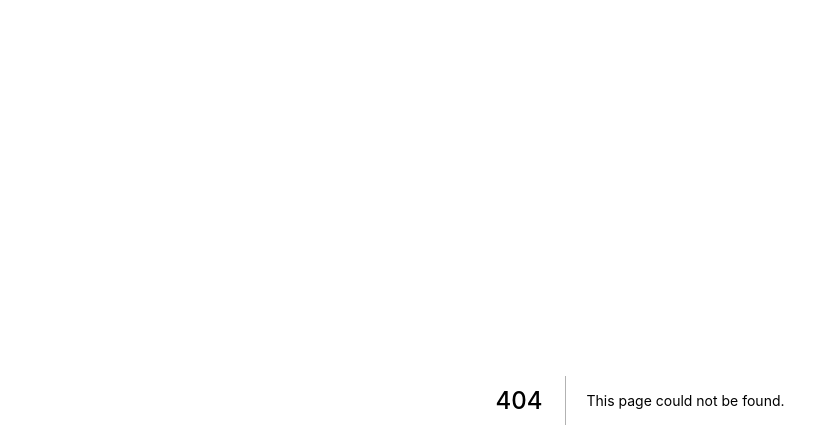
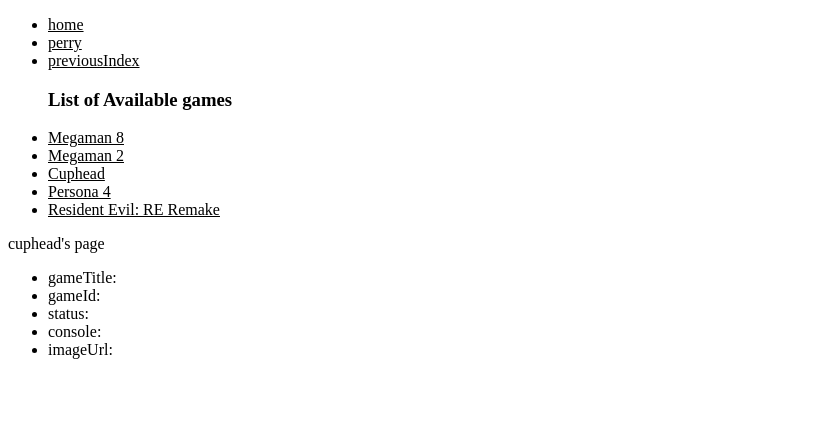
Before and after one commit to PerryM123/nextJsProject, a Next.js app: page /games/cuphead in a window 1280 px wide. Before the commit this address had no page. Shown: the top 448 px of the page, without its empty margins (0-839 px from the left). Built offline with nearby package versions, Linux system fonts and the light colour scheme.

Commit message:
inital files

```diff
--- /dev/null
+++ b/components/Header.tsx
@@ -0,0 +1,88 @@
+// components
+import Link from "next/link"
+// style
+// QUESTION: .modules.scssじゃないとダメ？
+import styles from '../styles/header.module.scss';
+
+export default function Header() {
+  // TODO: Interfaceフォルダーディレクトリを作るべき？？？
+  interface GameItem {
+    gameTitle: string;
+    gameId: string;
+    status: string;
+    console: string;
+    imageUrl: string;
+  }
+
+  const fakeJson: GameItem[] = [
+    {
+      gameTitle: 'Megaman 8',
+      gameId: 'megaman8',
+      status: 'played',
+      console: 'playstation',
+      imageUrl: '/images/playstation/games/megaman8.png'
+    },
+    {
+      gameTitle: 'Megaman 2',
+      gameId: 'megaman2',
+      status: 'completed',
+      console: 'Nintendo',
+      imageUrl: '/images/playstation/games/megaman2.png'
+    },
+    {
+      gameTitle: 'Cuphead',
+      gameId: 'cuphead',
+      status: 'Playing Now',
+      console: 'Playstation 4',
+      imageUrl: '/images/playstation/games/cuphead.png'
+    },
+    {
+      gameTitle: 'Persona 4',
+      gameId: 'persona4',
+      status: 'backlog',
+      console: 'Playstation 2',
+      imageUrl: '/images/playstation-2/games/persona4.png'
+    },
+    {
+      gameTitle: 'Resident Evil: RE Remake',
+      gameId: 'resident-evil-remake',
+      status: 'playing now',
+      console: 'Playstation 4',
+      imageUrl: '/images/playstation-4/games/resident-evil-re-remake.png'
+    },
+  ];
+
+  return (
+    <ul>
+      <li>
+        <Link href="/">
+          <a className={styles.headerLink}>home</a>
+        </Link>
+      </li>
+      <li>
+        <Link href="/perry">
+          <a className={styles.headerLink}>perry</a>
+        </Link>
+      </li>
+      <li>
+        <Link href="/previousIndex">
+          <a className={styles.headerLink}>previousIndex</a>
+        </Link>
+      </li>
+
+      <h3>List of Available games</h3>
+      {fakeJson.map((game, index) => {
+        return (
+          <li key={index}>
+            <Link
+              as={`/games/${game.gameId}`}
+              href="/games/[games]/"
+            >
+              <a className={styles.headerLink}>{game.gameTitle}</a>
+            </Link>
+          </li>
+        );
+      })}
+    </ul>
+  )
+}
--- a/pages/_app.tsx
+++ b/pages/_app.tsx
@@ -1,4 +1,4 @@
-import '../styles/globals.css'
+import '../styles/globals.scss'
 import type { AppProps } from 'next/app'
 
 function MyApp({ Component, pageProps }: AppProps) {
--- /dev/null
+++ b/pages/games/[games]/index.tsx
@@ -0,0 +1,22 @@
+import { useRouter } from "next/router";
+import Header from "../../../components/Header";
+
+// QUESTION: indexのままでいい？コンポーネント名が被らない？
+export default function Index() {
+  const router = useRouter();
+  console.log('router.query: ', router.query.games );
+
+  return (
+    <>
+      <Header />
+      <p>{router.query.games}'s page</p>
+      <ul>
+        <li>gameTitle: {router.query.gameTitle}</li>
+        <li>gameId: {router.query.gameId}</li>
+        <li>status: {router.query.status}</li>
+        <li>console: {router.query.console}</li>
+        <li>imageUrl: {router.query.imageUrl}</li>
+      </ul>
+    </>
+  )
+}
--- a/styles/globals.css
+++ /dev/null
@@ -1,16 +0,0 @@
-html,
-body {
-  padding: 0;
-  margin: 0;
-  font-family: -apple-system, BlinkMacSystemFont, Segoe UI, Roboto, Oxygen,
-    Ubuntu, Cantarell, Fira Sans, Droid Sans, Helvetica Neue, sans-serif;
-}
-
-a {
-  color: inherit;
-  text-decoration: none;
-}
-
-* {
-  box-sizing: border-box;
-}
--- /dev/null
+++ b/styles/globals.scss
@@ -0,0 +1,19 @@
+// TODO: breakpointを反映
+
+$sm: 576px;
+$md: 768px;
+$lg: 992px;
+$xl: 1200px;
+
+$breakpoints: (
+  'sm': 'screen and (max-width: #{$sm})',
+  'md': 'screen and (max-width: #{$md})',
+  'lg': 'screen and (max-width: #{$lg})',
+  'xl': 'screen and (max-width: #{$xl})'
+);
+
+@mixin mq($size) {
+  @media #{map-get($breakpoints, $size)} {
+    @content;
+  }
+}
--- /dev/null
+++ b/styles/header.module.scss
@@ -0,0 +1,19 @@
+@import './variables.scss';
+
+// QUESTION: why is the scss loader not running and compiling on save...
+// QUESTION: how to do target tag instead of classes??
+.headerLink {
+  text-decoration: underline;
+  color: $black;
+
+  &:hover {
+    opacity: 0.8;
+  }
+
+  &:visited,
+  &:hover,
+  &:focus,
+  &:active {
+    color: inherit;
+  }
+}
--- /dev/null
+++ b/styles/perry.module.scss
@@ -0,0 +1,3 @@
+.dude {
+  color: red;
+}
--- /dev/null
+++ b/styles/variables.scss
@@ -0,0 +1 @@
+$black: #000;
```
Also changed, not shown: pages/index.tsx (+35 -69 lines), pages/perry.tsx (added, +11 -0 lines), pages/previousIndex.tsx (added, +72 -0 lines), 1 other file (tests, documents, lock files or other folders).
